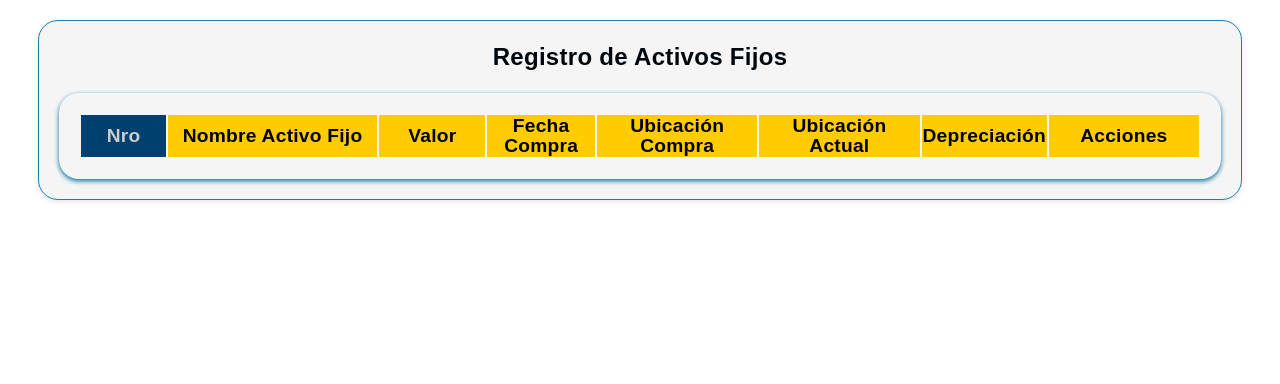
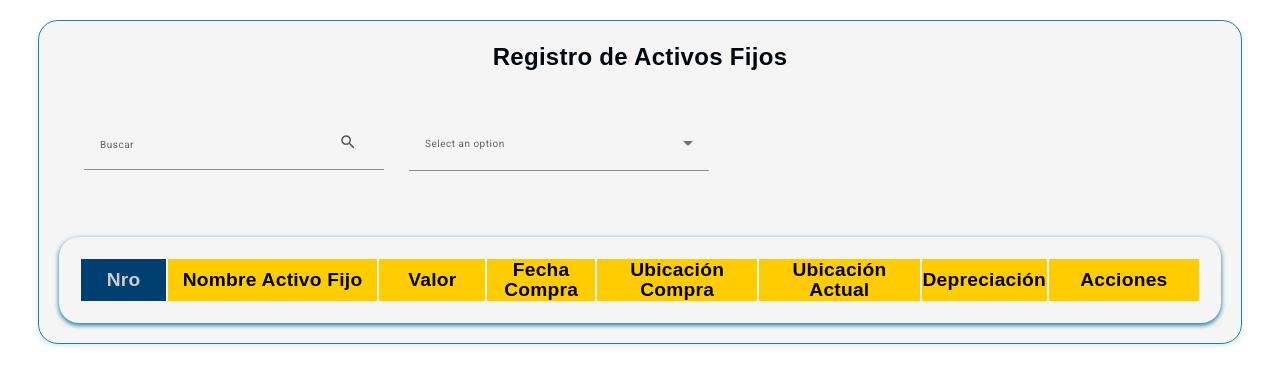
Before and after one commit to nini1304/FrontendSAF, an Angular app: page /lista-activos in a window 1280 px wide. Shown: the top 384 px of the page. Built offline with nearby package versions, Linux system fonts and the light colour scheme.

Commit message:
busqueda y filtro

```diff
--- a/src/app/components/activo-list/activo-list.component.css
+++ b/src/app/components/activo-list/activo-list.component.css
@@ -159,3 +159,36 @@
 .date-filter mat-form-field {
   margin-right: 10px;
 }
+
+.search-bar {
+  width: 300px;
+  margin: 25px;
+}
+.mat-form-field {
+  background-color: #f0f0f0;
+  border-radius: 10px;
+}
+
+.mat-icon {
+  color: #555;
+}
+.mat-input-element{
+  font-size: 25px;
+}
+
+.search-and-select{
+  display: flex;
+  flex-direction: row;
+  align-items: center;
+  margin-bottom: 20px;
+  font-size: 26px;
+}
+
+.select-field{
+  width: 300px;
+  margin-right: 10px;
+}
+
+.mat-select-panel .mat-option{
+  font-size: 25px;
+}
--- a/src/app/components/activo-list/activo-list.component.html
+++ b/src/app/components/activo-list/activo-list.component.html
@@ -1,5 +1,24 @@
 <div class="panel" xmlns:cursor="http://www.w3.org/1999/xhtml">
   <h2 class="title-panel" >Registro de Activos Fijos</h2>
+
+<div class="search-and-select">
+  <mat-form-field class="search-bar">
+    <mat-label>Buscar</mat-label>
+    <input matInput placeholder="Escribe aquí">
+    <button mat-button matSuffix>
+      <mat-icon>search</mat-icon>
+    </button>
+  </mat-form-field>
+
+  <mat-form-field class="select-field">
+    <mat-label>Select an option</mat-label>
+    <mat-select disableRipple>
+      <mat-option value="1">Option 1</mat-option>
+      <mat-option value="2">Option 2</mat-option>
+      <mat-option value="3">Option 3</mat-option>
+    </mat-select>
+  </mat-form-field>
+</div>
 
   <table class="table" >
     <thead class="text-center align-middle">
@@ -40,6 +59,4 @@
     </thead>
 
   </table>
-
-
 </div>
```
